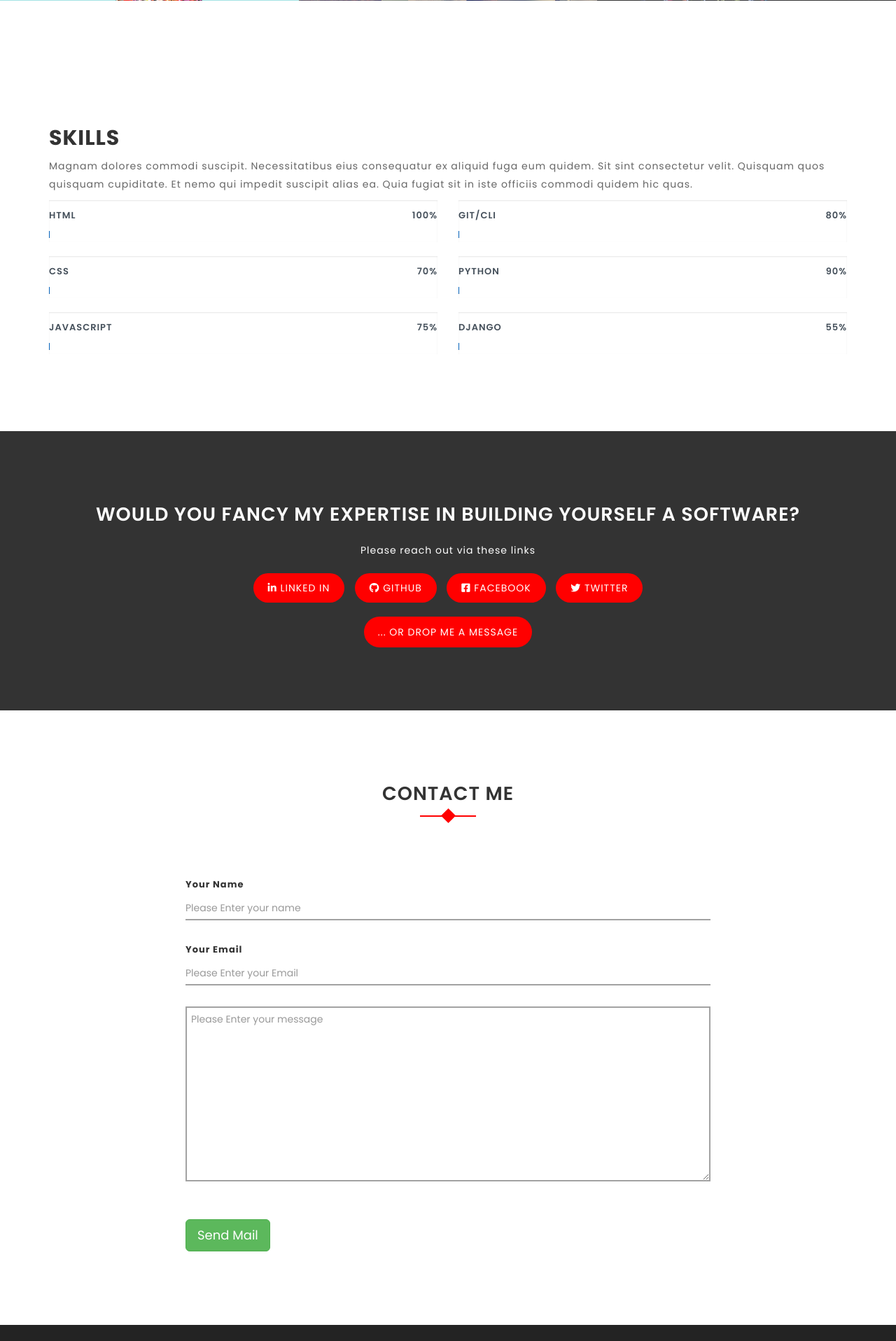
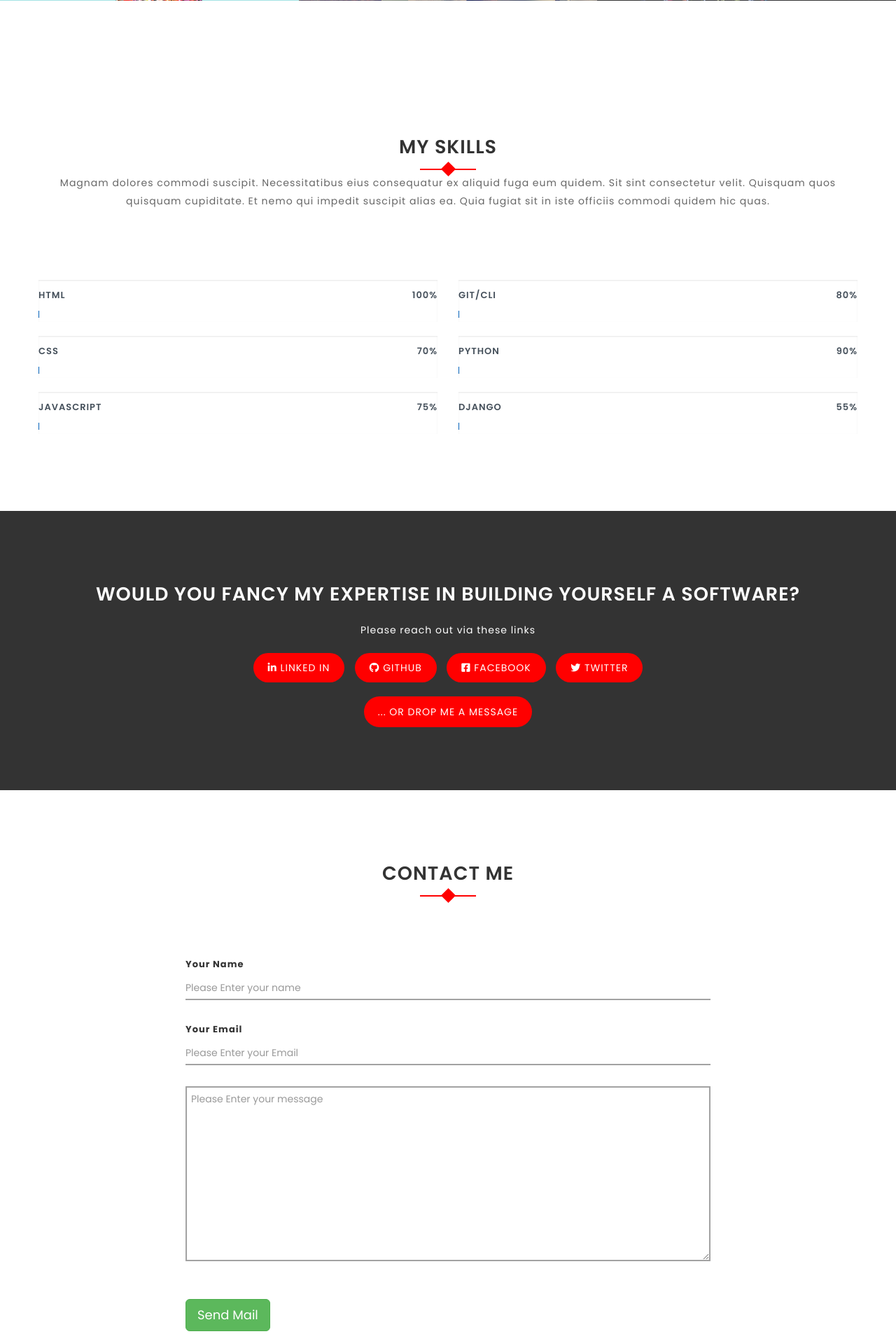
Before and after one commit to siegfred14/myportfolio, a Django app: page / in a window 1280 px wide. Shown: the part 2256-4172 px from the top of the page at 70% size. Run offline with Django 3.2, Linux system fonts and the light colour scheme; some libraries are stand-ins or nearby versions.

Commit message:
skill mark up modified

```diff
--- a/templates/home.html
+++ b/templates/home.html
@@ -194,10 +194,12 @@
     {# Skills #}
     <section id="skills" class="skills testimonial-area section-padding">
         <div class="container" data-aos="fade-up">
-
-          <div class="section-title">
-            <h2>Skills</h2>
+            <div class="row">
+                <div class="col-md-12">
+                    <div class="section-header text-center">
+                        <h2>My Skills</h2>
                         <p>Magnam dolores commodi suscipit. Necessitatibus eius consequatur ex aliquid fuga eum quidem. Sit sint consectetur velit. Quisquam quos quisquam cupiditate. Et nemo qui impedit suscipit alias ea. Quia fugiat sit in iste officiis commodi quidem hic quas.</p>
+                    </div>
                 </div>
 
             <div class="row skills-content">
@@ -318,3 +320,14 @@
     </div>
 
 {% endblock %}
+
+
+<div id="contact" class="contact-area section-padding">
+    <div class="container">
+
+        <div class="row">
+            <div class="col-xs-12 col-sm-12 col-md-8 col-md-offset-2 col-lg-8 col-lg-offset-2 box-contact-form">
+
+            </div>
+
+        </div>
```
Lines whose indentation alone changed are shown as unchanged.
